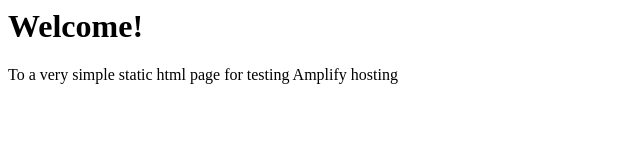
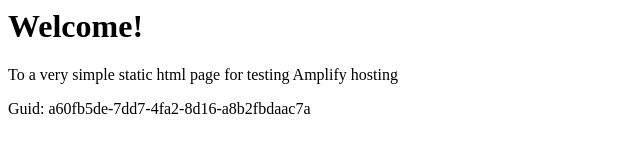
Before and after one commit to aws-aemilia-bah/Github-PR-Commit-Integration-Test-DoNotTouch-Gith-P5X5MO5I-v1-prod-me-south-1, a website: page src/index.html in a window 1280 px wide. Shown: the whole page, without its empty margins (0-640 px from the left). Drawn offline with Linux system fonts and the light colour scheme.

Commit message:
commit from integ tests

```diff
--- a/src/index.html
+++ b/src/index.html
@@ -1,3 +1,5 @@
+
+
 <html lang="en">
 
 <head>
@@ -10,6 +12,6 @@
 <body>
     <h1>Welcome!</h1>
     <p>To a very simple static html page for testing Amplify hosting</p>
-</body>
+    <p>Guid: a60fb5de-7dd7-4fa2-8d16-a8b2fbdaac7a</p></body>
 
 </html>
```
